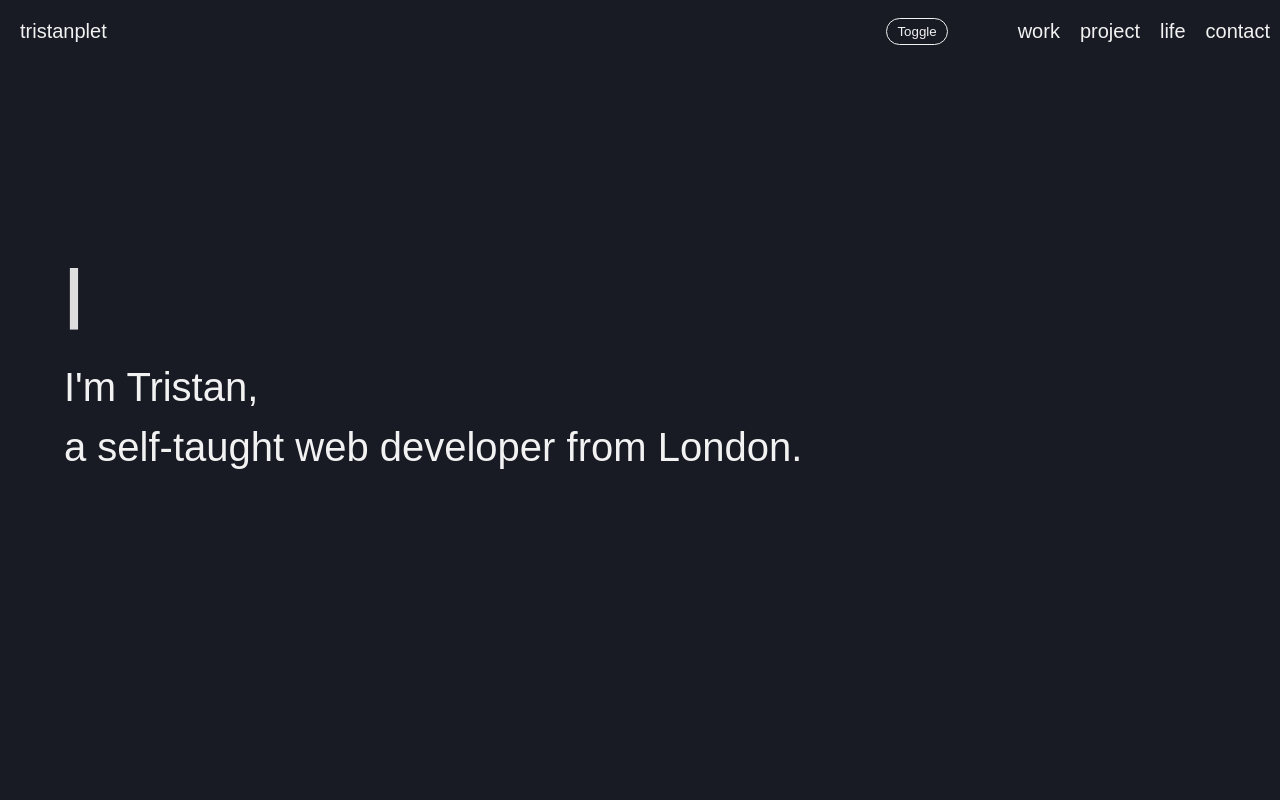
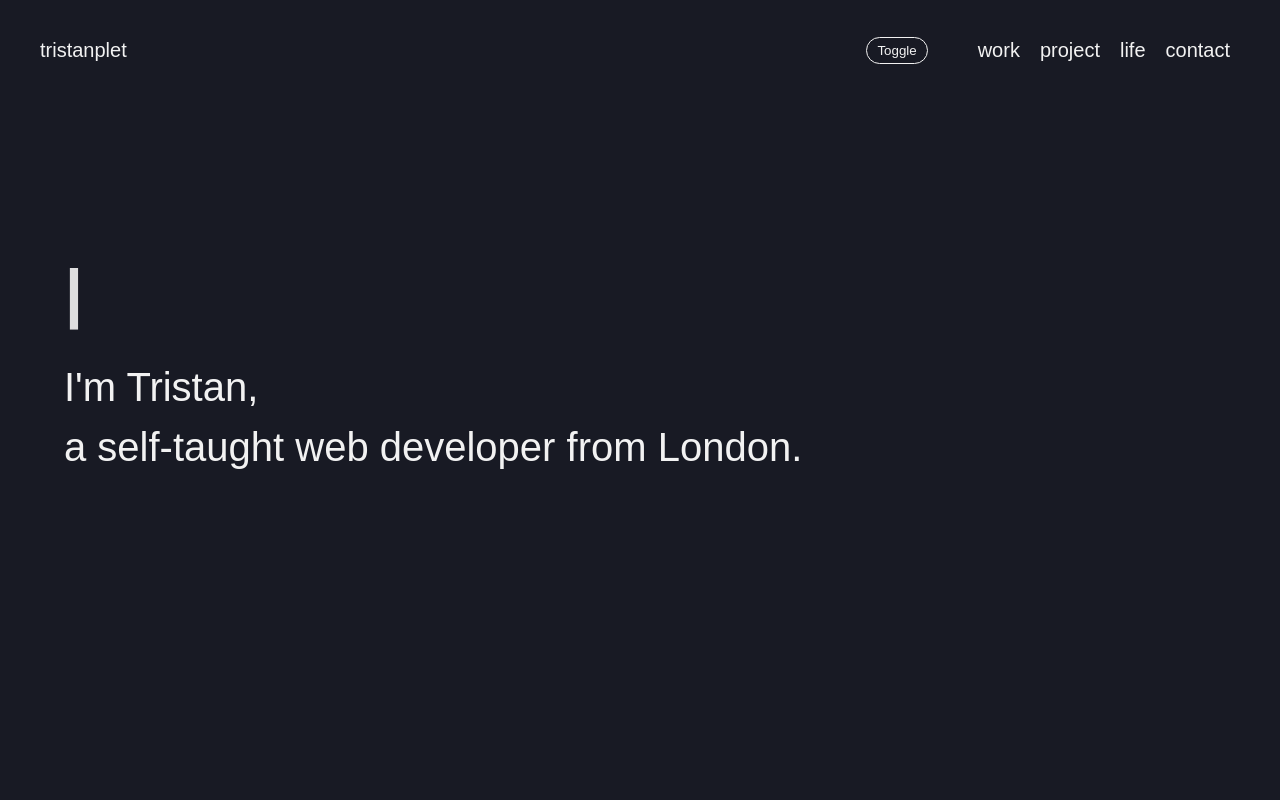
Before and after one commit to tristanp1407/tristanplet.com, a React (Create React App) app: page / in a window 1280 px wide. Shown: the top 800 px of the page. Built offline with nearby package versions, Linux system fonts and the light colour scheme.

Commit message:
fixed nav bar positioning

```diff
--- a/src/components/HomePage/HomePage.styled.js
+++ b/src/components/HomePage/HomePage.styled.js
@@ -1,4 +1,5 @@
 import styled from "styled-components";
+import { pageWidth } from "../../themes";
 
 export const Document = styled.div`
   background-color: ${(props) => props.theme.body};
@@ -22,7 +23,7 @@ export const Section = styled.div`
   margin: auto;
   /* padding-left: 10vw; */
   width: 90vw;
-  max-width: 1200px;
+  max-width: ${pageWidth};
 
   @media (max-width: 768px) {
     flex-direction: column;
--- a/src/components/NavBar/NavBar.js
+++ b/src/components/NavBar/NavBar.js
@@ -4,6 +4,7 @@ import ToggleThemeButton from "../ToggleThemeButton/ToggleThemeButton";
 
 export default function NavBar(props) {
   return (
+    <S.Wrapper>
       <S.Container>
         <div>tristanplet</div>
         <ToggleThemeButton themeToggler={props.themeToggler} />
@@ -16,5 +17,6 @@ export default function NavBar(props) {
           </S.LinksContainer>
         </div>
       </S.Container>
+    </S.Wrapper>
   );
 }
--- a/src/components/NavBar/NavBar.styled.js
+++ b/src/components/NavBar/NavBar.styled.js
@@ -1,4 +1,16 @@
 import styled from "styled-components";
+import { pageWidth } from "../../themes";
+
+export const Wrapper = styled.div`
+  position: fixed;
+  display: flex;
+  flex-direction: column;
+  align-items: center;
+  justify-content: center;
+  width: 100vw;
+  top: 0;
+  transform: translate(0px, 50px);
+`;
 
 export const Container = styled.div`
   position: fixed;
@@ -7,11 +19,8 @@ export const Container = styled.div`
   justify-content: space-between;
   align-items: center;
   color: ${(props) => props.theme.fontColor};
-  width: 100vw;
-
-  div {
-    margin-left: 20px;
-  }
+  width: 100%;
+  max-width: ${pageWidth};
 `;
 
 export const LinksContainer = styled.ul`
--- a/src/components/Work/Accordion/Accordion.styled.js
+++ b/src/components/Work/Accordion/Accordion.styled.js
@@ -2,8 +2,8 @@ import styled from "styled-components";
 
 export const Container = styled.div`
   color: ${(props) => props.theme.fontColor};
-  width: 80vw;
-  margin-bottom: 100px;
+  width: 100%;
+  margin-bottom: auto 100px;
 `;
 
 export const Wrapper = styled.div`
--- a/src/themes.js
+++ b/src/themes.js
@@ -14,6 +14,8 @@ export const darkTheme = {
   fontColor: "#f2f2f2",
 };
 
+export const pageWidth = "1200px";
+
 const GlobalStyles = createGlobalStyle`
 
 @import url('https://fonts.googleapis.com/css2?family=Rubik:wght@300;600&display=swap');
```
Lines whose indentation alone changed are shown as unchanged.
